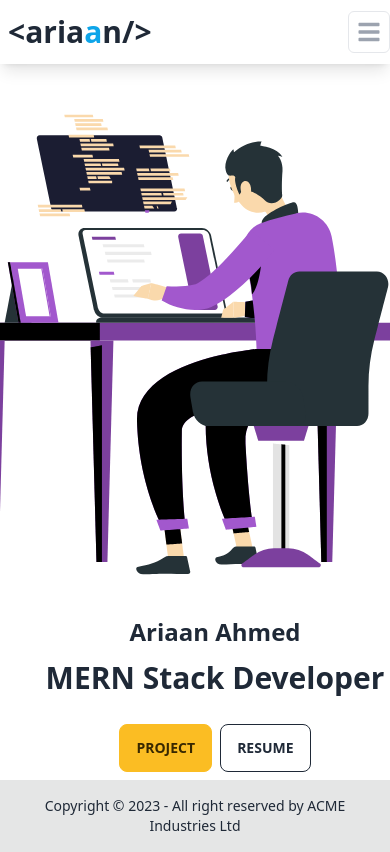
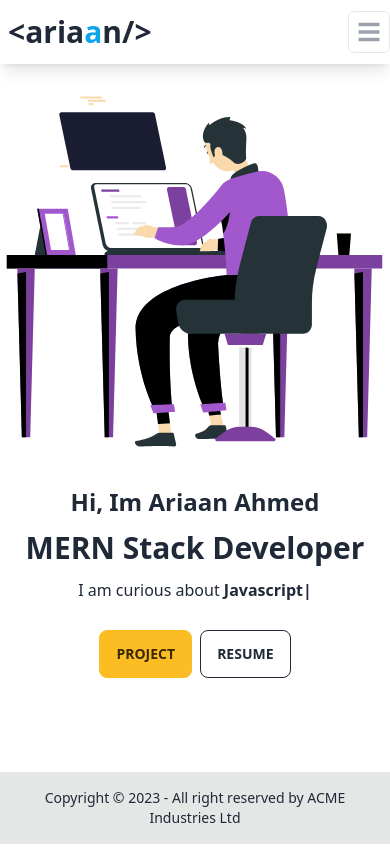
Before and after one commit to ariaanahmed/portfolio-website, a React (Vite) app: page / in a window 390 px wide. Built offline with nearby package versions, Linux system fonts and the light colour scheme.

Commit message:
Spinner and page responsive fixed

```diff
--- a/package.json
+++ b/package.json
@@ -19,6 +19,8 @@
     "react-dom": "^18.2.0",
     "react-icons": "^4.10.1",
     "react-router-dom": "^6.14.0",
+    "react-spinners": "^0.13.8",
+    "react-typical": "^0.1.3",
     "sort-by": "^1.2.0"
   },
   "devDependencies": {
--- a/src/Layout/MainLayout.jsx
+++ b/src/Layout/MainLayout.jsx
@@ -1,15 +1,42 @@
 import { Outlet } from 'react-router-dom';
 import Footer from '../pages/Shared/Footer/Footer';
 import Navbar from '../pages/Shared/Navbar/Navbar';
+import { ClipLoader } from 'react-spinners';
+import { useEffect, useState } from 'react';
 
 const MainLayout = () => {
-    return (
-        <div style={{minHeight: '100vh', display: 'flex', flexDirection: 'column'}}>
-            <Navbar/>
-            <Outlet/>
-            <Footer/>
+  const [loading, setLoading] = useState(true);
+
+  useEffect(() => {
+    const timeout = setTimeout(() => {
+      setLoading(false);
+    }, 1000);
+
+    return () => clearTimeout(timeout);
+  }, [loading]);
+
+  return (
+    <div style={{ minHeight: '100vh', display: 'flex', flexDirection: 'column' }}>
+      {loading ? (
+        <div
+          style={{
+            display: 'flex',
+            justifyContent: 'center',
+            alignItems: 'center',
+            minHeight: '100vh',
+          }}
+        >
+          <ClipLoader size={30} color={'#F37A24'} loading={loading} />
         </div>
-    );
+      ) : (
+        <>
+          <Navbar />
+          <Outlet />
+          <Footer />
+        </>
+      )}
+    </div>
+  );
 };
 
 export default MainLayout;
--- a/src/pages/Home/Banner/Banner.jsx
+++ b/src/pages/Home/Banner/Banner.jsx
@@ -3,6 +3,7 @@ import { useEffect } from "react";
 import { Link } from "react-router-dom";
 import Lottie from "lottie-react";
 import coding from '../../../assets/coding.json';
+import Typical from "react-typical";
 
 const Banner = () => {
 
@@ -11,19 +12,36 @@ const Banner = () => {
     }, [])
     return (
         <div>
-            <div data-aos="fade-up" data-aos-anchor-placement="center-center" >
-                <div className="py-2 pl-10">
+            <div /* data-aos="fade-up" data-aos-anchor-placement="center-center"  */>
+                <div>
                     <div className="flex flex-col md:flex-row-reverse w-full items-center justify-around space-y-8">
                         <div>
-                            <Lottie animationData={coding} loop={true}  className="ml-auto w-full" style={{width: '32rem'}}></Lottie>
+                            <Lottie animationData={coding} loop={true}  className="ml-auto w-full" /* style={{width: '31rem'}} */ ></Lottie>
                         </div>
-                        <div className="w-full space-y-3">
+                        <div className="space-y-3">
                             <h1 className="text-center font-bold text-">
-                                <span className="md:text-3xl text-2xl">Ariaan Ahmed</span>
+                                <span className="md:text-3xl text-2xl">Hi, Im Ariaan Ahmed</span>
                                 <br />
                             </h1>
-                            <div className="text-center font-bold md:text-5xl text-3xl">MERN Stack Developer</div>
-
+                            <h2 className="text-center font-bold md:text-5xl text-3xl">MERN Stack Developer</h2>
+                            <p className="text-center">I am curious about <Typical
+                                    className='capitalize'
+                                    loop={Infinity}
+                                    wrapper="b"
+                                    steps={[
+                                        'html', 1000,
+                                        'tailwind', 1000,
+                                        'javascript', 1000,
+                                        'bootstrap', 1000,
+                                        'react', 1000,
+                                        'expressjs', 1000,
+                                        'firebase', 1000,
+                                        'mongodb', 1000,
+                                        'nodejs', 1000,
+                                        'jwt', 1000,
+                                    ]}
+                                >React</Typical>
+                            </p>
                             <div className="text-center space-x-2 flex-col items-center md:flex-row space-y-4">
                                 <Link className="btn btn-warning text-center"> Project </Link>
                                 <Link className="btn btn-light btn-outline text-center"> Resume </Link>
```
Also changed, not shown: 1 other file (tests, documents, lock files or other folders).
